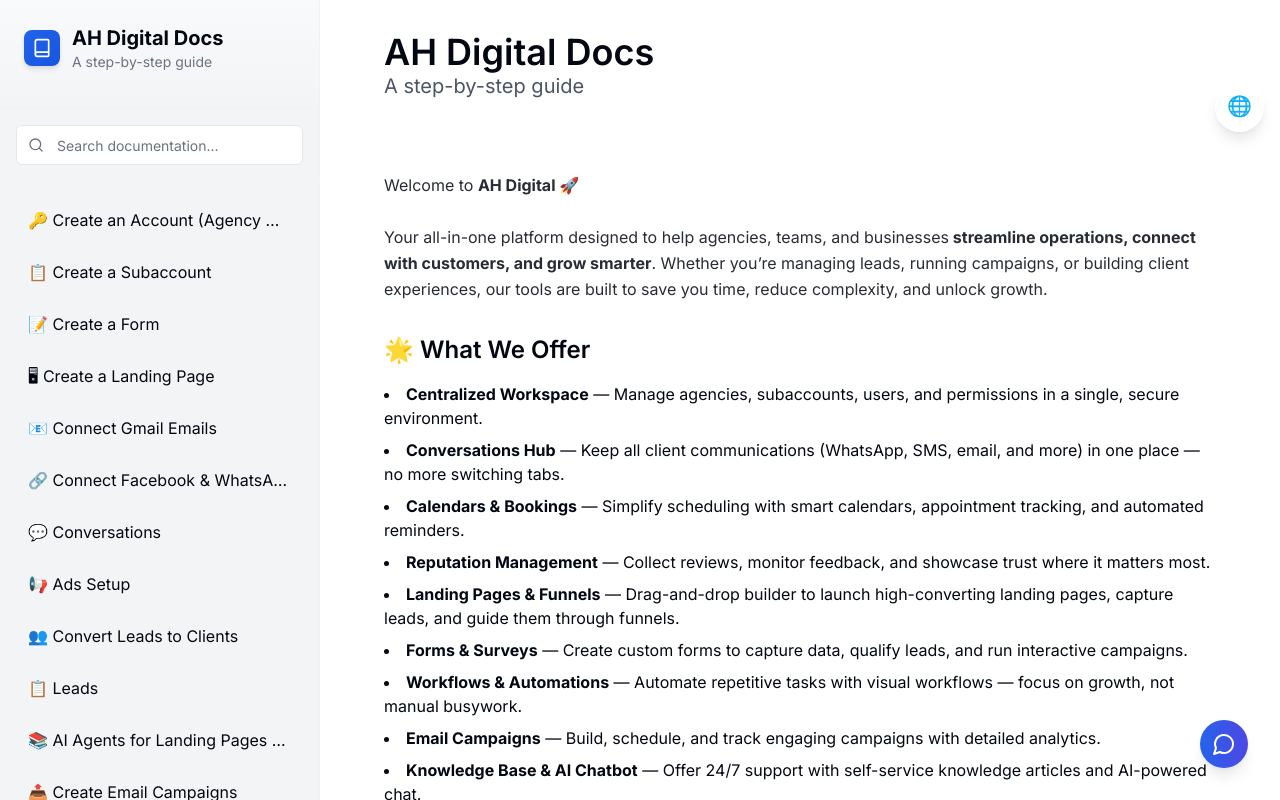
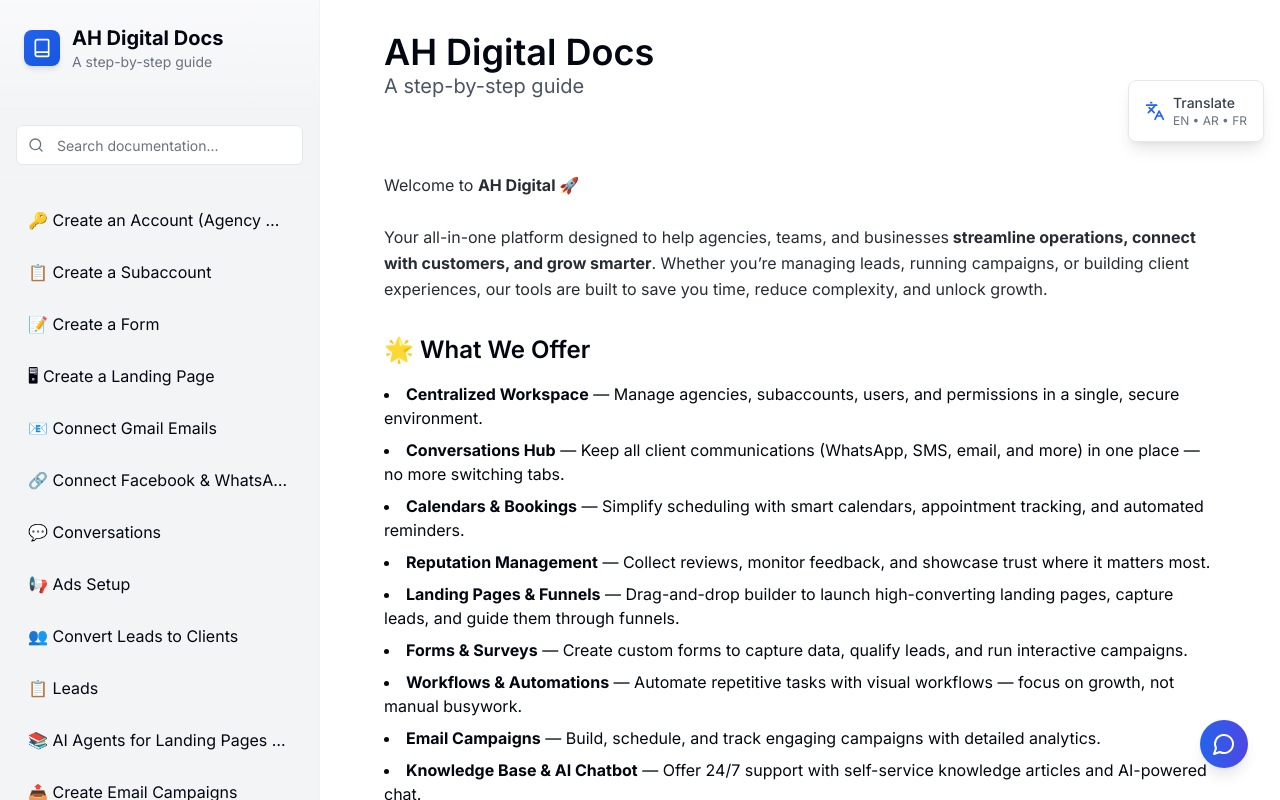
Before and after one commit to AH-Digital-go/docs-ahdigital, a React (Vite) app: page / in a window 1280 px wide. Built offline with nearby package versions, Linux system fonts and the light colour scheme.

Commit message:
change ui button translation

```diff
--- a/src/App.tsx
+++ b/src/App.tsx
@@ -59,7 +59,7 @@ class GoogleTranslateService {
           this.translateElement = new window.google.translate.TranslateElement({
             pageLanguage: 'en',
             includedLanguages: 'en,ar,fr',
-            layout: 'SIMPLE',
+            layout: "SIMPLE",
             autoDisplay: false
           }, 'google_translate_element');
 
@@ -334,12 +334,33 @@ const GoogleTranslateButton: React.FC = () => {
       ) : (
         <button
           onClick={togglePanel}
-          className="bg-white dark:bg-gray-800 shadow-lg rounded-full p-3 text-gray-700 dark:text-gray-300 hover:bg-gray-100 dark:hover:bg-gray-600 hover:scale-110 transition-all duration-200"
+          className="bg-white dark:bg-gray-800 shadow-lg rounded-lg px-4 py-3 text-gray-700 dark:text-gray-300 hover:bg-blue-50 dark:hover:bg-gray-700 hover:scale-105 transition-all duration-200 flex items-center gap-2 border border-gray-200 dark:border-gray-600"
           aria-label="Open translator"
           title="Translate Page"
           type="button"
         >
-          <span className="text-xl">🌐</span>
+          <svg
+            width="20"
+            height="20"
+            viewBox="0 0 24 24"
+            fill="none"
+            stroke="currentColor"
+            strokeWidth="2"
+            strokeLinecap="round"
+            strokeLinejoin="round"
+            className="text-blue-600 dark:text-blue-400"
+          >
+            <path d="m5 8 6 6"></path>
+            <path d="m4 14 6-6 2-3"></path>
+            <path d="M2 5h12"></path>
+            <path d="M7 2h1"></path>
+            <path d="m22 22-5-10-5 10"></path>
+            <path d="M14 18h6"></path>
+          </svg>
+          <div className="flex flex-col items-start">
+            <span className="text-sm font-medium">Translate</span>
+            <span className="text-xs text-gray-500 dark:text-gray-400">EN • AR • FR</span>
+          </div>
         </button>
       )}
     </div>
```
